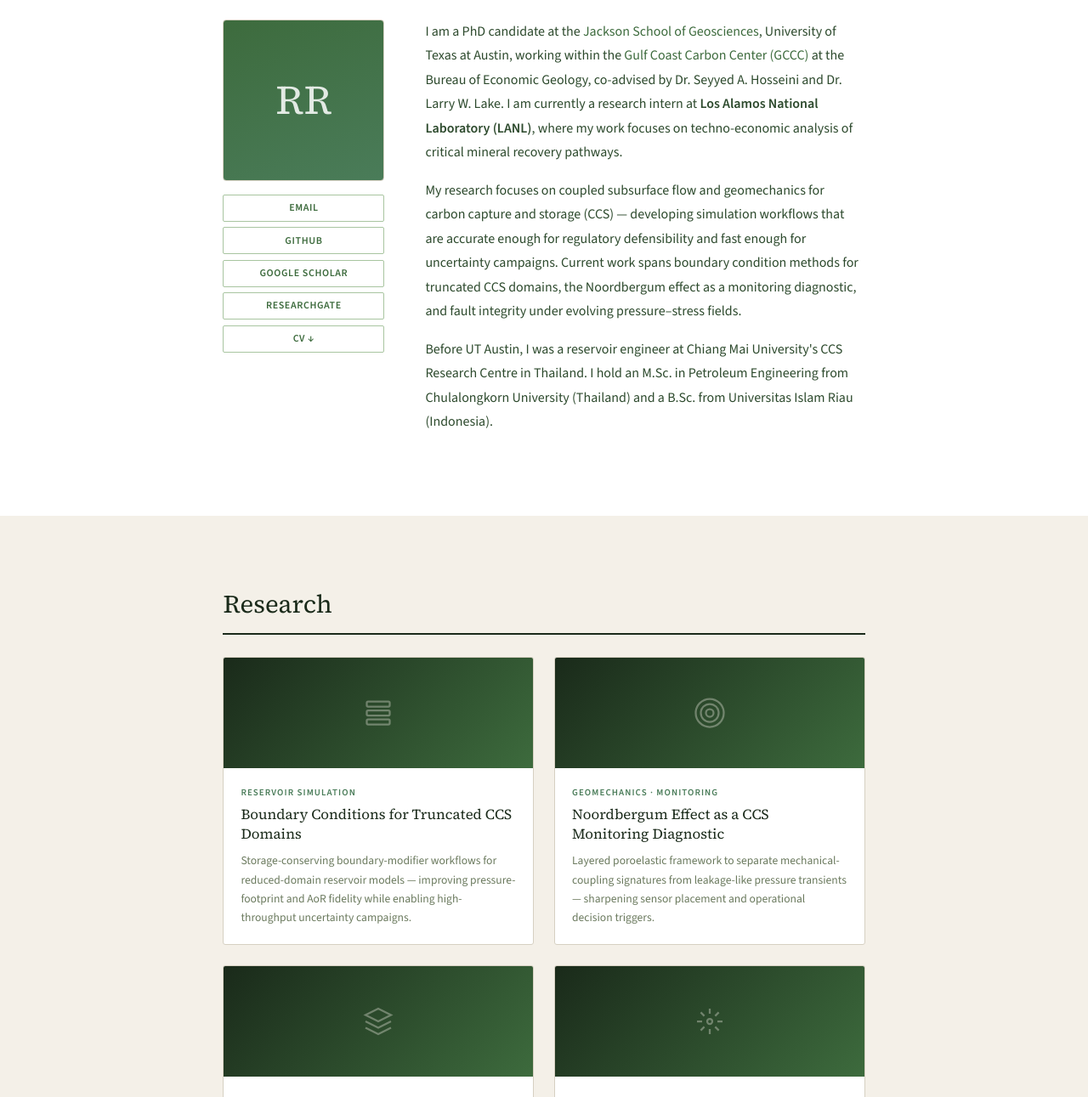
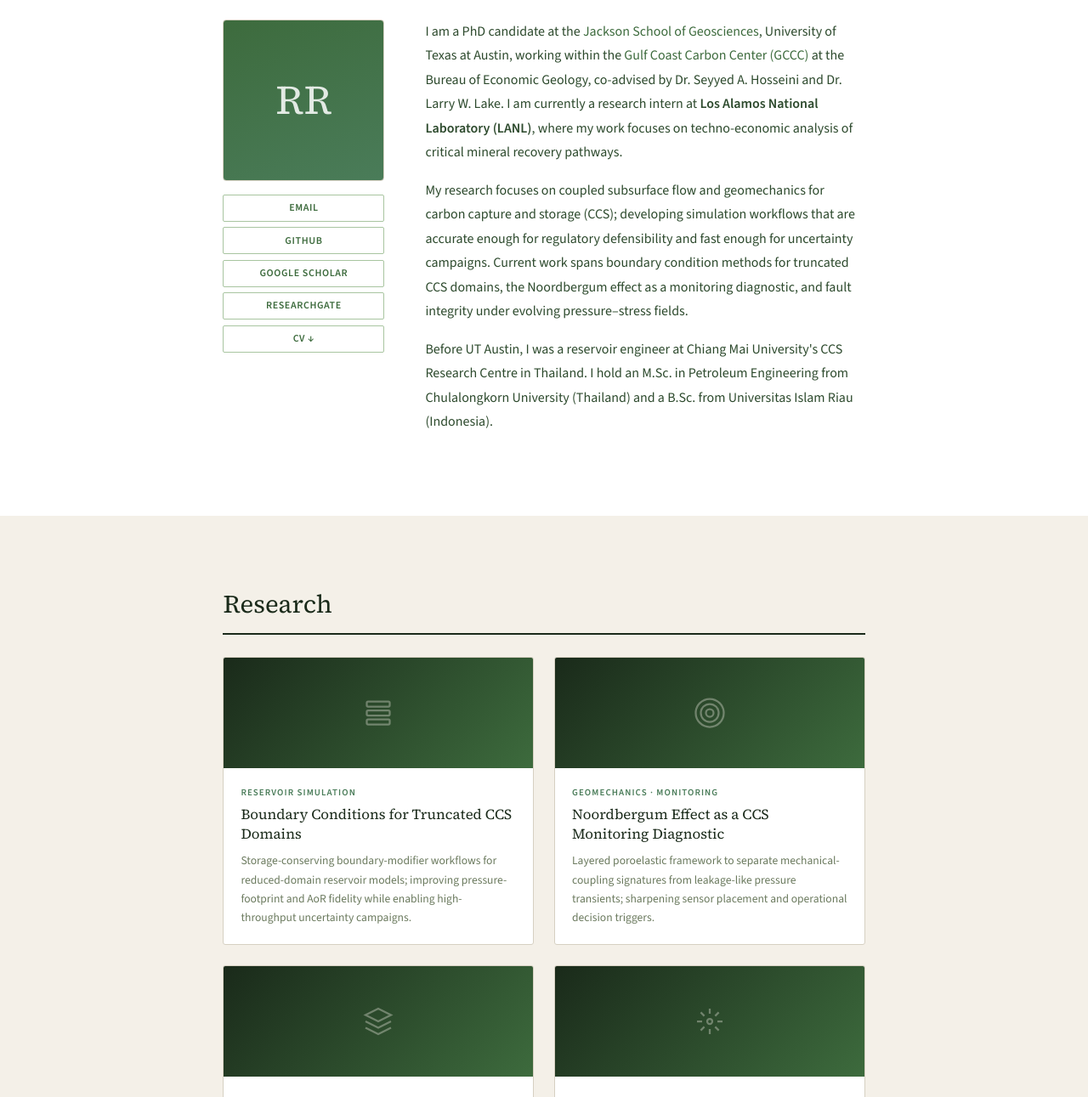
Before and after one commit to romalfoy/romalfoy.github.io, a plain HTML site: page index.html in a window 1280 px wide. Shown: the part 943-2234 px from the top of the page at 85% size. Drawn offline with nearby package versions, Linux system fonts and the light colour scheme.

Commit message:
Update research focus

```diff
--- a/index.html
+++ b/index.html
@@ -284,7 +284,7 @@
         I am a PhD candidate at the <a href="https://www.jsg.utexas.edu/">Jackson School of Geosciences</a>, University of Texas at Austin, working within the <a href="https://www.beg.utexas.edu/gccc">Gulf Coast Carbon Center (GCCC)</a> at the Bureau of Economic Geology, co-advised by Dr. Seyyed A. Hosseini and Dr. Larry W. Lake. I am currently a research intern at <strong>Los Alamos National Laboratory (LANL)</strong>, where my work focuses on techno-economic analysis of critical mineral recovery pathways.
       </p>
       <p>
-        My research focuses on coupled subsurface flow and geomechanics for carbon capture and storage (CCS) — developing simulation workflows that are accurate enough for regulatory defensibility and fast enough for uncertainty campaigns. Current work spans boundary condition methods for truncated CCS domains, the Noordbergum effect as a monitoring diagnostic, and fault integrity under evolving pressure–stress fields.
+        My research focuses on coupled subsurface flow and geomechanics for carbon capture and storage (CCS); developing simulation workflows that are accurate enough for regulatory defensibility and fast enough for uncertainty campaigns. Current work spans boundary condition methods for truncated CCS domains, the Noordbergum effect as a monitoring diagnostic, and fault integrity under evolving pressure–stress fields.
       </p>
       <p>
         Before UT Austin, I was a reservoir engineer at Chiang Mai University's CCS Research Centre in Thailand. I hold an M.Sc. in Petroleum Engineering from Chulalongkorn University (Thailand) and a B.Sc. from Universitas Islam Riau (Indonesia).
@@ -306,7 +306,7 @@
       <div class="card-body">
         <div class="card-field">Reservoir Simulation</div>
         <h3>Boundary Conditions for Truncated CCS Domains</h3>
-        <p>Storage-conserving boundary-modifier workflows for reduced-domain reservoir models — improving pressure-footprint and AoR fidelity while enabling high-throughput uncertainty campaigns.</p>
+        <p>Storage-conserving boundary-modifier workflows for reduced-domain reservoir models; improving pressure-footprint and AoR fidelity while enabling high-throughput uncertainty campaigns.</p>
       </div>
     </div>
 
@@ -317,7 +317,7 @@
       <div class="card-body">
         <div class="card-field">Geomechanics · Monitoring</div>
         <h3>Noordbergum Effect as a CCS Monitoring Diagnostic</h3>
-        <p>Layered poroelastic framework to separate mechanical-coupling signatures from leakage-like pressure transients — sharpening sensor placement and operational decision triggers.</p>
+        <p>Layered poroelastic framework to separate mechanical-coupling signatures from leakage-like pressure transients; sharpening sensor placement and operational decision triggers.</p>
       </div>
     </div>
 
```
